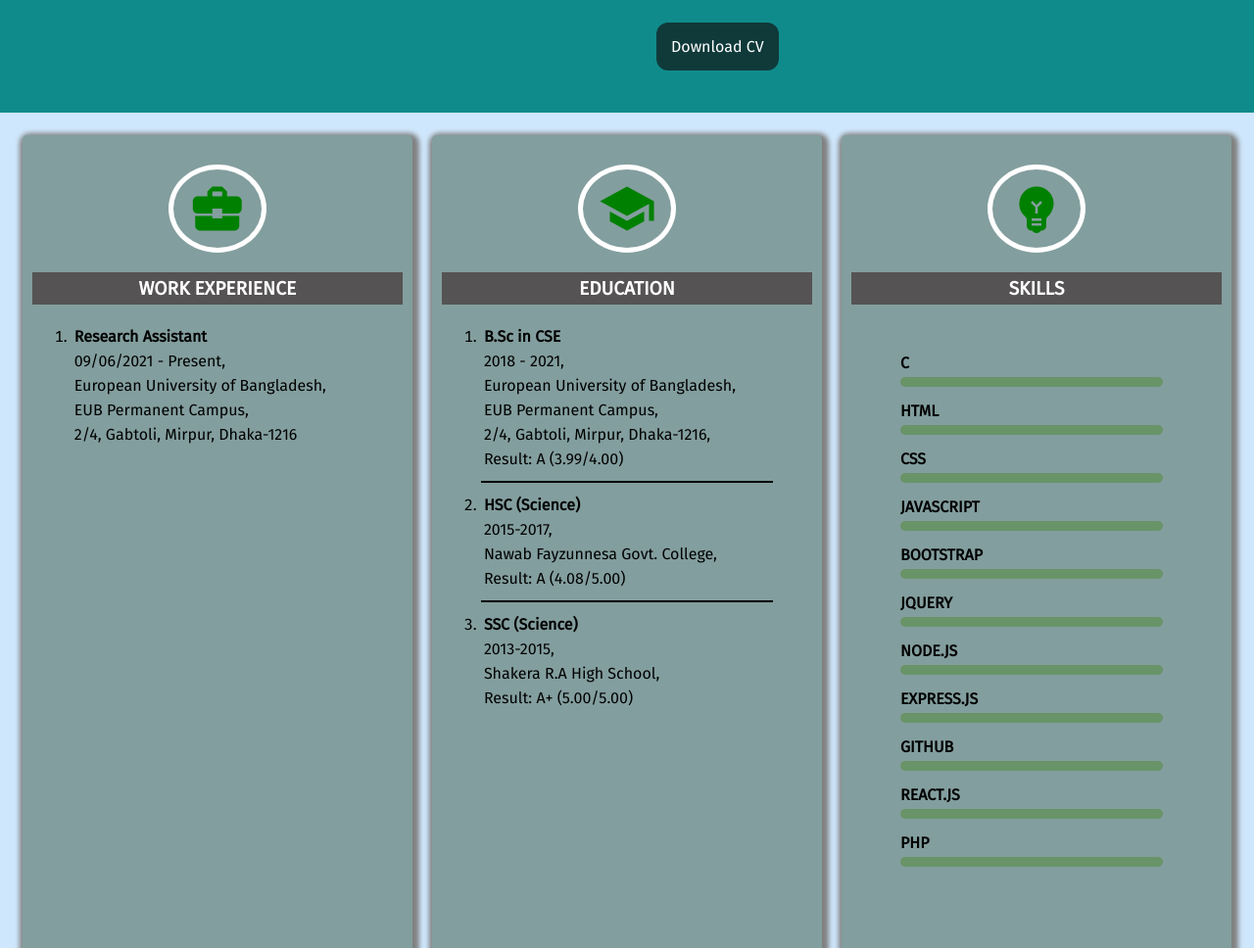
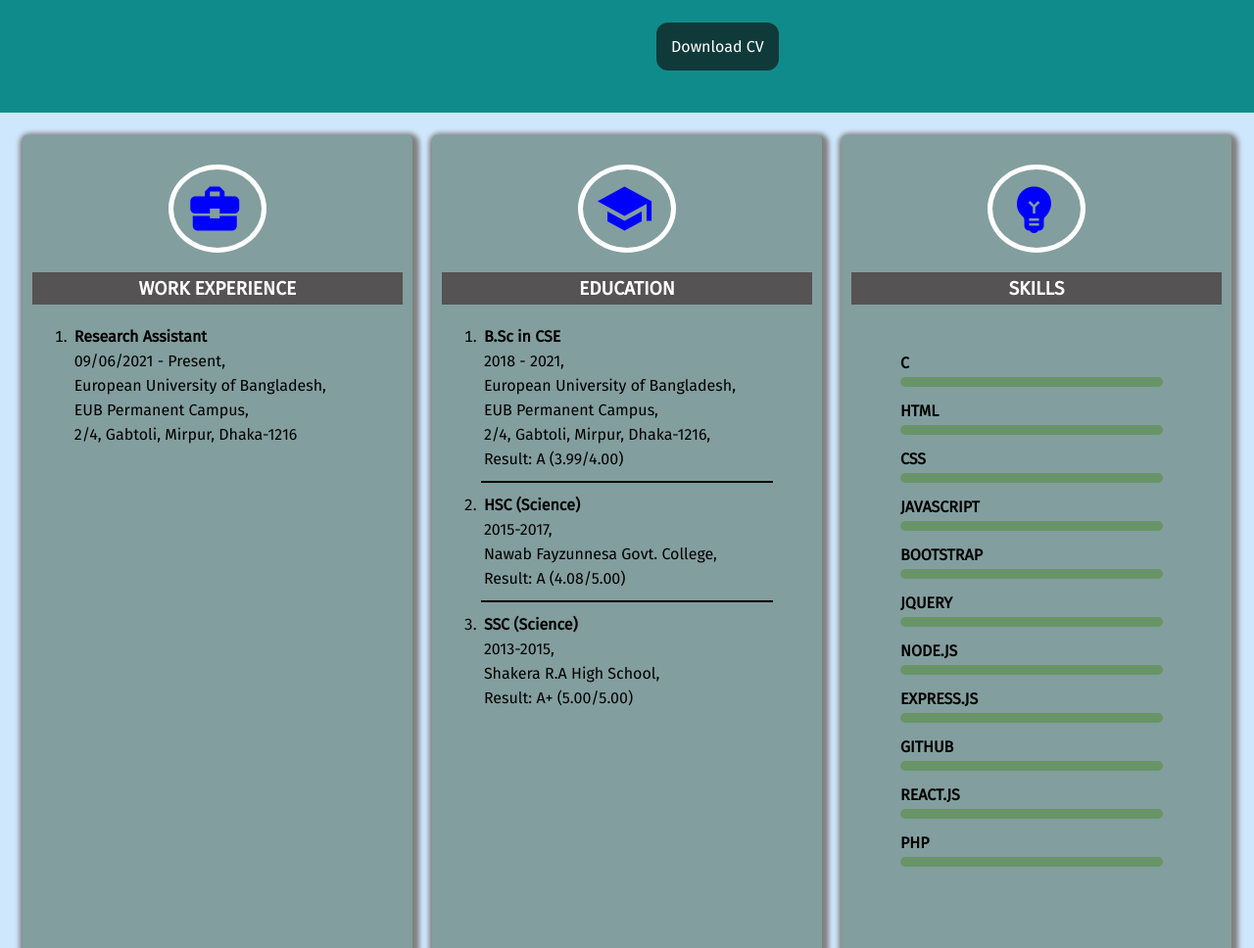
Before and after one commit to Joya322/Portfolio, a plain HTML site: page index.html in a window 1280 px wide. Shown: the part 1098-2066 px from the top of the page at 98% size. Drawn offline with Linux system fonts and the light colour scheme.

Commit message:
Update style.css

```diff
--- a/aseets/css/style.css
+++ b/aseets/css/style.css
@@ -249,7 +249,7 @@ hr {
 }
 
 .material-icons {
-    color: green;
+    color: blue;
     font-size: 60px;
     margin-top: 20px;
     width: 100px;
@@ -260,6 +260,7 @@ hr {
     border: 5px solid white;
     border-radius: 50%;
     padding: 10px;
+    padding-right: 15px;
     text-align: center;
 }
 
```
